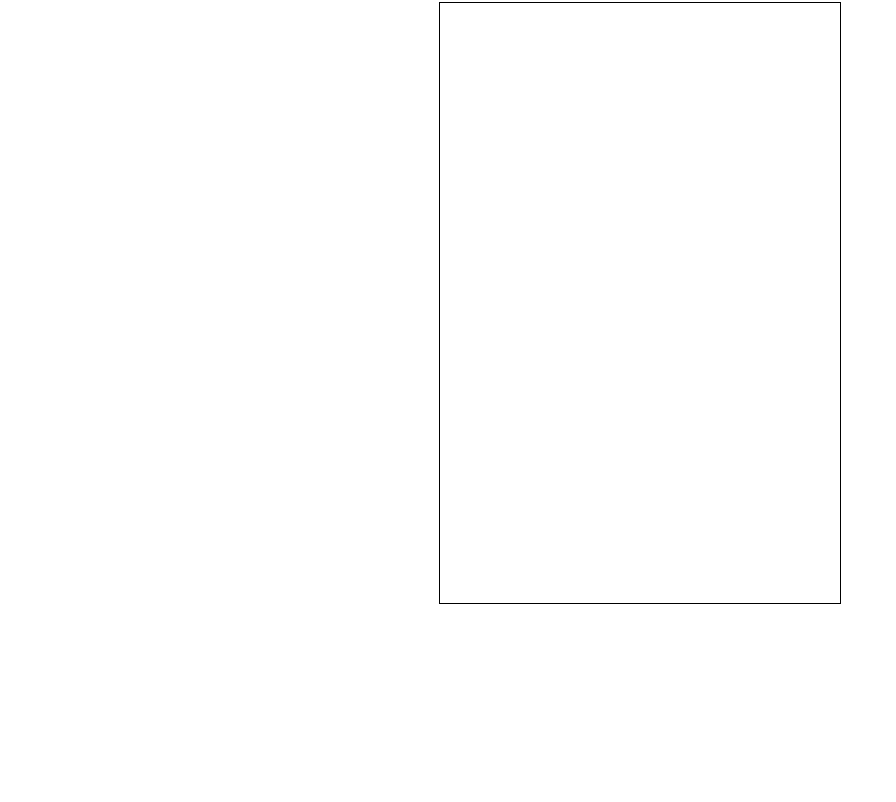
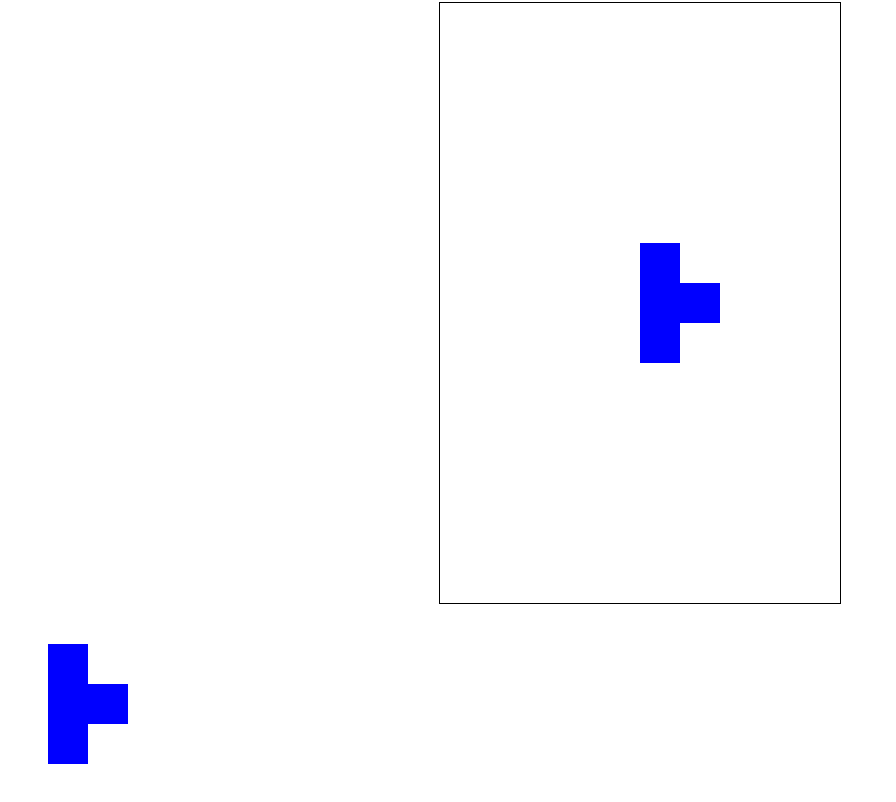
Before and after one commit to den330/TetrisAttempt, a plain HTML site: page index.html in a window 1280 px wide. Shown: the part 78-880 px from the top of the page, without its empty margins (0-896 px from the left). Before the commit the page ends 800 px from the top, so only its background shows below. Drawn offline with Linux system fonts and the light colour scheme.

Commit message:
endGame try

```diff
--- a/index.html
+++ b/index.html
@@ -7,6 +7,7 @@
   <body>
     <h1>Welcome to my first webpage!</h1>
     <canvas id="myCanvas" width="400" height="600"></canvas>
+    <canvas id="nextShapeCanvas" width="200" height="200"></canvas>
     <script src="index.js"></script>
   </body>
 </html>
--- a/index.js
+++ b/index.js
@@ -1,6 +1,6 @@
 const canvasHeight = 600;
-const canvasWidth = 300;
-const cellSize = 30;
+const canvasWidth = 400;
+const cellSize = 40;
 const rows = canvasHeight / cellSize;
 const cols = canvasWidth / cellSize;
 
@@ -61,6 +61,10 @@ const Tetrominoes = [
 ];
 
 const boardArray = Array.from({ length: rows }, () => Array(cols).fill(0));
+const canvas = document.getElementById("myCanvas");
+const nextShapeCanvas = document.getElementById("nextShapeCanvas");
+const nextShapeCanvasCtx = nextShapeCanvas.getContext("2d");
+const ctx = canvas.getContext("2d");
 let currentTetromino;
 let nextTeromino = Tetrominoes[Math.floor(Math.random() * Tetrominoes.length)];
 function updateGame() {
@@ -69,6 +73,24 @@ function updateGame() {
     const shapeIndex = Math.floor(Math.random() * Tetrominoes.length);
     const shape = Tetrominoes[shapeIndex].shape;
     nextTeromino = new Tetromino(JSON.parse(JSON.stringify(shape)));
+    nextShapeCanvasCtx.clearRect(
+      0,
+      0,
+      nextShapeCanvas.width,
+      nextShapeCanvas.height
+    );
+    nextShapeCanvasCtx.fillStyle = "blue";
+    for (var i = 0; i < shape.length; i++) {
+      for (var j = 0; j < shape[i].length; j++) {
+        if (shape[i][j] == 0) continue;
+        nextShapeCanvasCtx.fillRect(
+          j * cellSize,
+          i * cellSize,
+          cellSize,
+          cellSize
+        );
+      }
+    }
   }
   let canMoveDown = true;
   for (var i = 0; i < currentTetromino.shape.length; i++) {
@@ -77,33 +99,93 @@ function updateGame() {
       const realY = i + currentTetromino.y;
       const realX = j + currentTetromino.x;
       if (realY + 1 >= rows || boardArray[realY + 1][realX] == 1) {
-        currentTetromino = null;
         canMoveDown = false;
         break;
       }
+    }
+    if (canMoveDown == false) {
+      break;
     }
   }
   if (canMoveDown) {
     currentTetromino.y++;
   } else {
+    let shouldEndGame = false;
     for (var i = 0; i < currentTetromino.shape.length; i++) {
       for (var j = 0; j < currentTetromino.shape[i].length; j++) {
         if (currentTetromino.shape[i][j] == 0) continue;
         const realY = i + currentTetromino.y;
         const realX = j + currentTetromino.x;
         boardArray[realY][realX] = 1;
+        if (currentTetromino.y <= 0) {
+          shouldEndGame = true;
+        }
+      }
+    }
+    if (shouldEndGame) {
+      endGame();
+    }
+    currentTetromino = null;
+  }
+}
+
+function draw() {
+  ctx.clearRect(0, 0, canvasWidth, canvasHeight);
+  for (var i = 0; i < rows; i++) {
+    for (var j = 0; j < cols; j++) {
+      if (boardArray[i][j] == 1) {
+        ctx.fillStyle = "red";
+        ctx.border = "1px solid black";
+        ctx.strokeRect(j * cellSize, i * cellSize, cellSize, cellSize);
+        ctx.fillRect(j * cellSize, i * cellSize, cellSize, cellSize);
+      }
+    }
+  }
+  if (currentTetromino != null) {
+    for (var i = 0; i < currentTetromino.shape.length; i++) {
+      for (var j = 0; j < currentTetromino.shape[i].length; j++) {
+        if (currentTetromino.shape[i][j] == 0) continue;
+        ctx.fillStyle = "blue";
+        ctx.fillRect(
+          (j + currentTetromino.x) * cellSize,
+          (i + currentTetromino.y) * cellSize,
+          cellSize,
+          cellSize
+        );
       }
     }
   }
 }
 
-function draw() {}
+let updateGameInterval;
+
+let drawInterval;
 
 function startGame() {
-  settimeinterval(() => {
+  updateGameInterval = setInterval(() => {
     updateGame();
   }, 1000);
-  settimeinterval(() => {
+  drawInterval = setInterval(() => {
     draw();
   }, 100);
+  document.addEventListener("keydown", function (event) {
+    if (event.key === "ArrowRight") {
+      currentTetromino.x++;
+    }
+    if (event.key === "ArrowLeft") {
+      currentTetromino.x--;
+    }
+    if (event.key == "ArrowDown") {
+      updateGame();
+    }
+  });
 }
+
+function endGame() {
+  clearInterval(updateGameInterval);
+  clearInterval(drawInterval);
+  document.removeEventListener("keydown", function (event) {});
+  alert("Game Over");
+}
+
+startGame();
```
